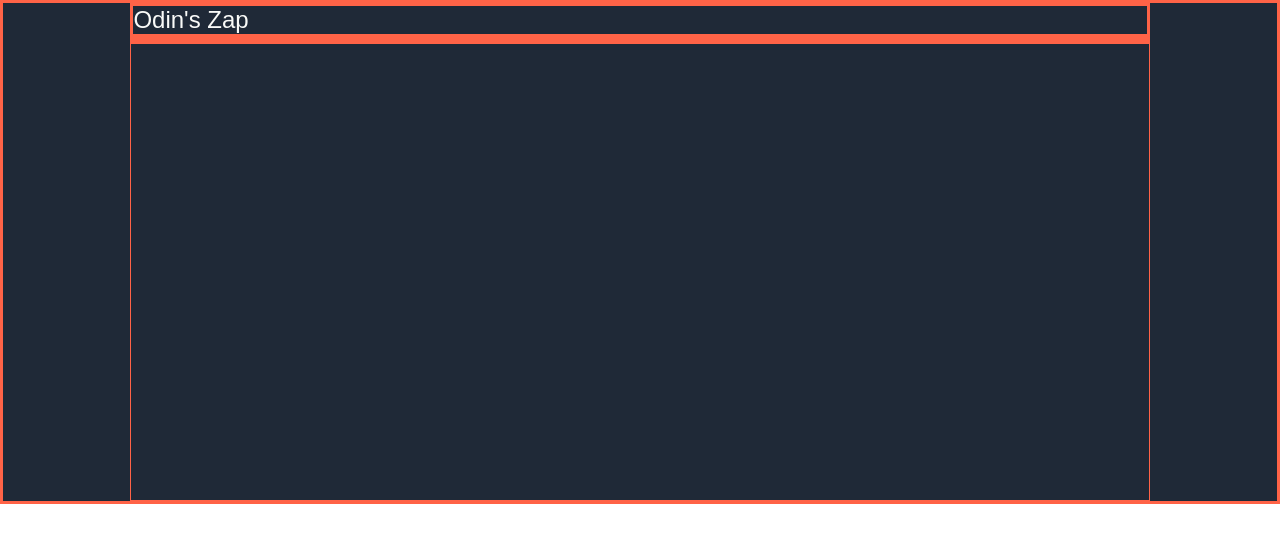
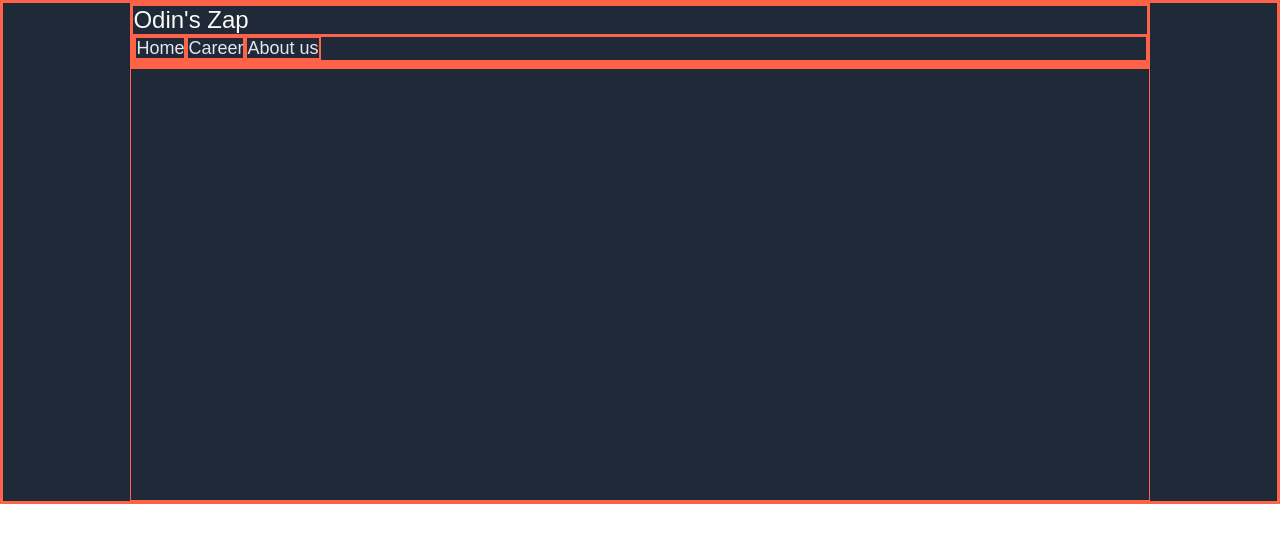
Before and after one commit to Abbass-Jradi/Abbass_Jradi_Odin, a plain HTML site: page index.html in a window 1280 px wide. Drawn offline with Linux system fonts and the light colour scheme.

Commit message:
Add header links

```diff
--- a/index.html
+++ b/index.html
@@ -12,7 +12,13 @@
         <div class="content">
             <div class="header">
                 <div class="logo">Odin's Zap</div>
-                <div class="navigation-bar"></div>
+                <div class="navigation-bar">
+                    <ul>
+                        <li><a href="#">Home</a></li>
+                        <li><a href="#">Career</a></li>
+                        <li><a href="#">About us</a></li>
+                    </ul>
+                </div>
             </div>
             <div class="text">
                 <div class="left"></div>
--- a/style.css
+++ b/style.css
@@ -29,3 +29,14 @@
     color: #F9FAF8;
     font-size: 24px;
 }
+
+.top-section ul {
+    list-style: none;
+    display: flex;
+}
+
+.top-section ul li a {
+    text-decoration: none;
+    color: #E5E7EB;
+    font-size: 18px;
+}
```
